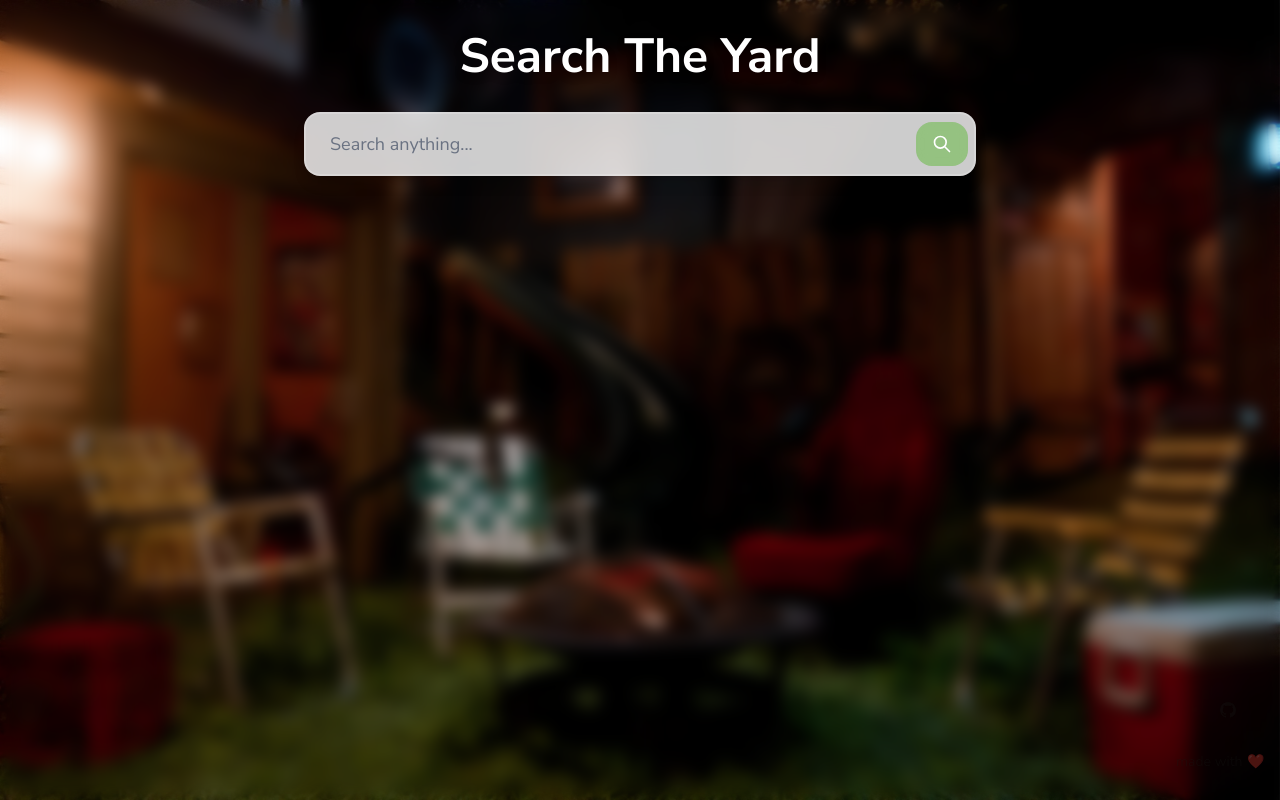
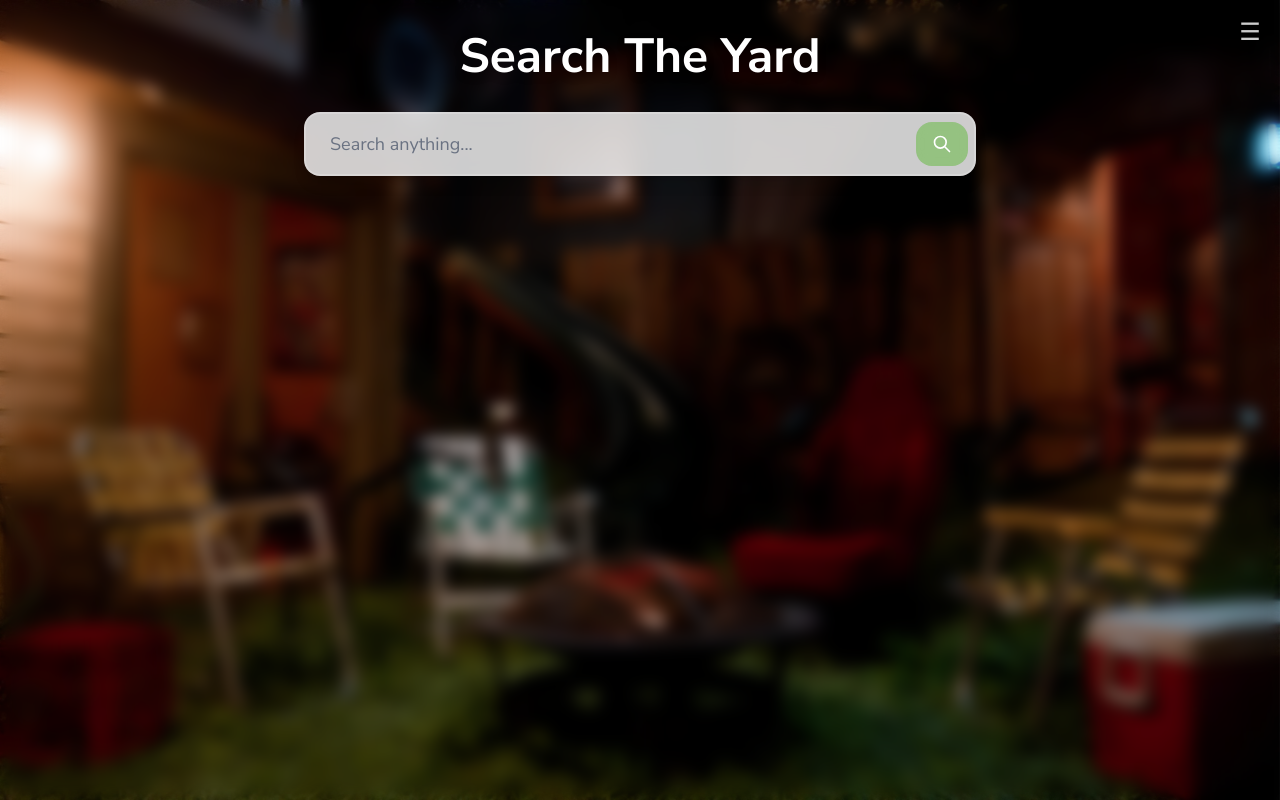
Before and after one commit to jacob-craffey/theyardsearch, a Next.js app: page / in a window 1280 px wide. Built offline with nearby package versions, Linux system fonts and the light colour scheme.

Commit message:
feat: add dropdown menu for GitHub and support links in search page; update search form styles

```diff
--- a/components/SearchForm.tsx
+++ b/components/SearchForm.tsx
@@ -35,7 +35,7 @@ export const SearchForm = ({ onSearch, query, setQuery }: SearchFormProps) => {
             onChange={handleChange}
             placeholder="Search anything..."
             maxLength={500}
-            className="w-full px-4 sm:px-6 py-3 sm:py-4 text-base sm:text-lg bg-white/80 backdrop-blur-md border-2 border-white/20 rounded-2xl focus:outline-none focus:border-[color:var(--color-lawn-500)] focus:bg-white/90 transition-all duration-200 shadow-lg text-gray-800 placeholder-gray-500"
+            className="w-full px-4 !pr-[65px] sm:px-6 py-3 sm:py-4 text-base sm:text-lg bg-white/80 backdrop-blur-md border-2 border-white/20 rounded-2xl focus:outline-none focus:border-[color:var(--color-lawn-500)] focus:bg-white/90 transition-all duration-200 shadow-lg text-gray-800 placeholder-gray-500"
             disabled={isLoading}
           />
           <button
--- a/components/VideoPlayer.tsx
+++ b/components/VideoPlayer.tsx
@@ -29,7 +29,6 @@ export const VideoPlayer = ({
               result.metadata.youtubeTimeLink
             )}
             title="YouTube video player"
-            allow="accelerometer; autoplay; clipboard-write; encrypted-media; gyroscope; picture-in-picture"
             allowFullScreen
           ></iframe>
         </div>
--- a/pages/search.tsx
+++ b/pages/search.tsx
@@ -1,5 +1,5 @@
 "use client";
-import { useState } from "react";
+import { useState, useEffect, useRef } from "react";
 import Image from "next/image";
 import { SearchForm } from "../components/SearchForm";
 import { SearchResult } from "../types/SearchResult";
@@ -9,6 +9,22 @@ export default function SearchPage() {
   const [results, setResults] = useState<SearchResult[]>([]);
   const [error, setError] = useState<string>("");
   const [query, setQuery] = useState<string>("");
+  const [isDropdownOpen, setIsDropdownOpen] = useState(false);
+  const dropdownRef = useRef<HTMLDivElement>(null);
+
+  useEffect(() => {
+    const handleClickOutside = (event: MouseEvent) => {
+      if (
+        dropdownRef.current &&
+        !dropdownRef.current.contains(event.target as Node)
+      ) {
+        setIsDropdownOpen(false);
+      }
+    };
+
+    document.addEventListener("mousedown", handleClickOutside);
+    return () => document.removeEventListener("mousedown", handleClickOutside);
+  }, []);
 
   const handleSearch = async (query: string) => {
     try {
@@ -58,6 +74,60 @@ export default function SearchPage() {
             <h1 className="text-4xl lg:text-5xl font-bold text-center text-white mb-4 lg:mb-8 drop-shadow-lg">
               Search The Yard
             </h1>
+
+            <div className="absolute top-2 right-2" ref={dropdownRef}>
+              <button
+                onClick={() => setIsDropdownOpen(!isDropdownOpen)}
+                className="text-white opacity-80 hover:opacity-100 transition-opacity text-2xl cursor-pointer mt-0.5"
+              >
+                ☰
+              </button>
+
+              <div
+                className={`absolute right-0 mt-2 w-48 z-10 bg-black/30 ${
+                  isDropdownOpen ? "visible" : "invisible"
+                }`}
+              >
+                <div
+                  className={`
+                  transform transition-all duration-200 ease-out origin-top-right
+                  ${
+                    isDropdownOpen
+                      ? "opacity-100 scale-100"
+                      : "opacity-0 scale-95"
+                  }
+                  rounded-md shadow-lg bg-white/10 backdrop-blur-md border border-white/20
+                `}
+                >
+                  <div className="py-1">
+                    <a
+                      href="https://github.com/jacob-craffey/theyardsearch"
+                      target="_blank"
+                      rel="noopener noreferrer"
+                      className="flex items-center px-4 py-2 hover:bg-white/10 transition-colors"
+                    >
+                      <Image
+                        src="/images/github-logo.png"
+                        alt="GitHub"
+                        width={20}
+                        height={20}
+                        className="mr-[8px]"
+                      />
+                      <span className="text-white">GitHub</span>
+                    </a>
+                    <a
+                      href="https://buymeacoffee.com/jcraffey96"
+                      target="_blank"
+                      rel="noopener noreferrer"
+                      className="flex items-center px-4 py-2 hover:bg-white/10 transition-colors"
+                    >
+                      <span className="mr-2">❤️</span>
+                      <span className="text-white">Support</span>
+                    </a>
+                  </div>
+                </div>
+              </div>
+            </div>
             <SearchForm
               onSearch={handleSearch}
               selectedResult={results[0]}
@@ -66,7 +136,6 @@ export default function SearchPage() {
             />
           </div>
         </div>
-
         {/* Results Section */}
         <div className="flex-1 min-h-0">
           <div className="h-full max-w-7xl mx-auto py-2 lg:py-4">
--- a/src/app/layout.tsx
+++ b/src/app/layout.tsx
@@ -33,34 +33,6 @@ export default function RootLayout({
         className={`${geistSans.variable} ${geistMono.variable} antialiased`}
       >
         {children}
-        <div className="fixed bottom-4 right-4 md:flex flex-col items-end gap-2 z-50 hidden">
-          <a
-            href="https://github.com/jacob-craffey/theyardsearch"
-            target="_blank"
-            rel="noopener noreferrer"
-            className="text-xs md:text-sm opacity-30 hover:opacity-100 hover:scale-110 transition-all duration-300 flex items-center gap-1"
-          >
-            <svg
-              height="16"
-              width="16"
-              viewBox="0 0 16 16"
-              className="fill-current"
-            >
-              <path d="M8 0C3.58 0 0 3.58 0 8c0 3.54 2.29 6.53 5.47 7.59.4.07.55-.17.55-.38 0-.19-.01-.82-.01-1.49-2.01.37-2.53-.49-2.69-.94-.09-.23-.48-.94-.82-1.13-.28-.15-.68-.52-.01-.53.63-.01 1.08.58 1.23.82.72 1.21 1.87.87 2.33.66.07-.52.28-.87.51-1.07-1.78-.2-3.64-.89-3.64-3.95 0-.87.31-1.59.82-2.15-.08-.2-.36-1.02.08-2.12 0 0 .67-.21 2.2.82.64-.18 1.32-.27 2-.27.68 0 1.36.09 2 .27 1.53-1.04 2.2-.82 2.2-.82.44 1.1.16 1.92.08 2.12.51.56.82 1.27.82 2.15 0 3.07-1.87 3.75-3.65 3.95.29.25.54.73.54 1.48 0 1.07-.01 1.93-.01 2.2 0 .21.15.46.55.38A8.013 8.013 0 0016 8c0-4.42-3.58-8-8-8z" />
-            </svg>
-          </a>
-          <a
-            href="https://buymeacoffee.com/jcraffey96"
-            target="_blank"
-            rel="noopener noreferrer"
-            className="text-xs md:text-sm opacity-30 hover:opacity-100 hover:scale-110 transition-all duration-300 flex items-center gap-1 hover:text-pink-500"
-          >
-            made with{" "}
-            <span className="heart-beat text-red-500 hover:text-pink-500">
-              ❤️
-            </span>
-          </a>
-        </div>
         <Analytics />
       </body>
     </html>
```
Also changed, not shown: public/images/github-logo.png (added).
